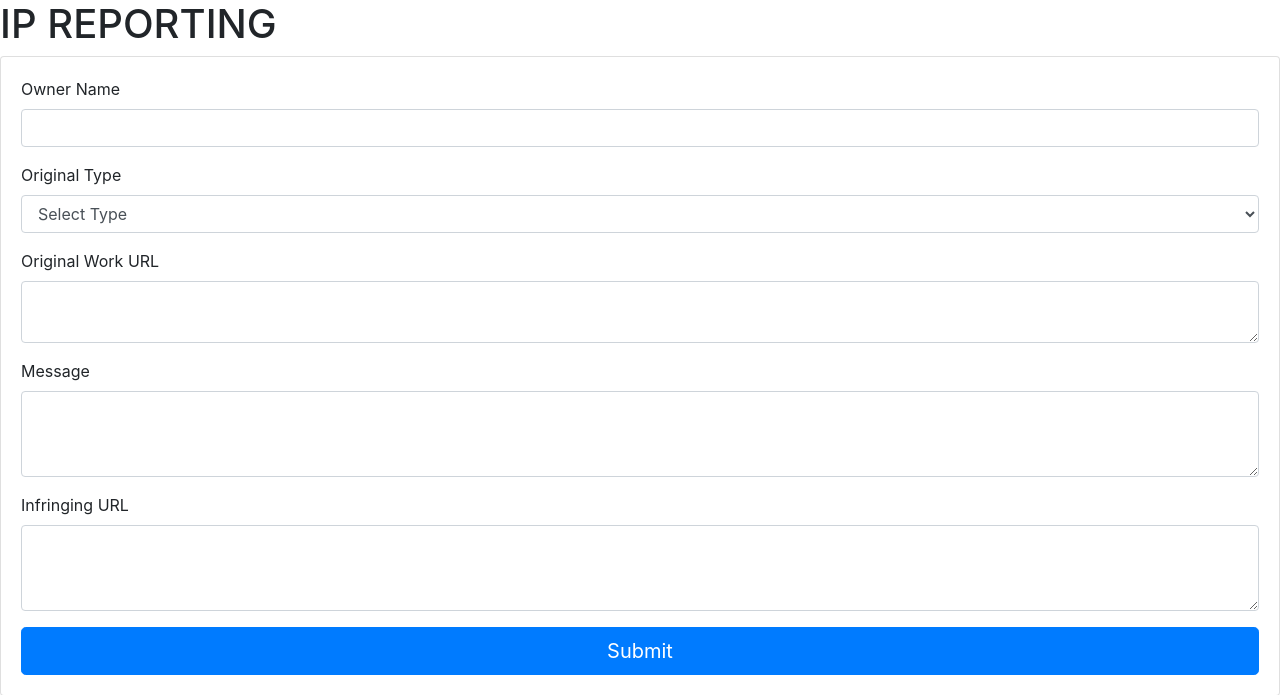
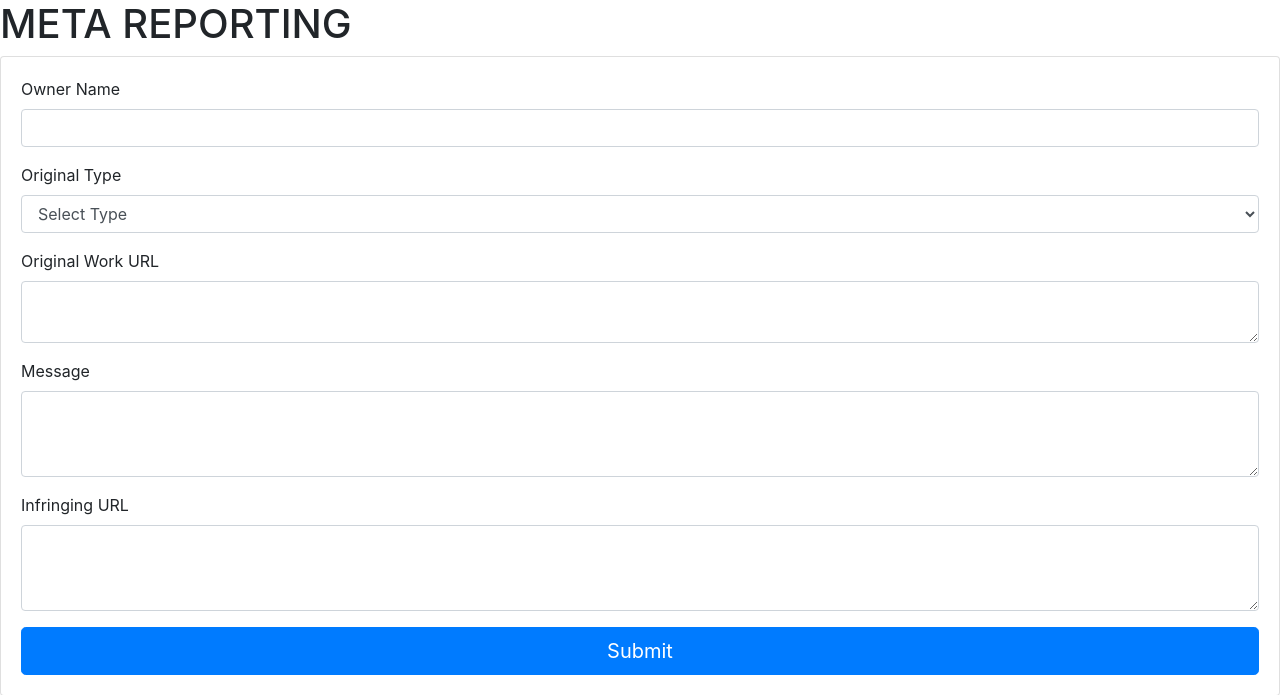
Before and after one commit to citycrasher/IP_reporting, a Flask app: page / in a window 1280 px wide. Shown: the top 695 px of the page. Run offline with Flask 3, Linux system fonts and the light colour scheme; some libraries are stand-ins or nearby versions.

Commit message:
Update form.html

```diff
--- a/templates/form.html
+++ b/templates/form.html
@@ -11,7 +11,7 @@
     <title>BLOCK-X</title>
   </head>
   <body>
-    <h1>IP REPORTING</h1>
+    <h1>META REPORTING</h1>
 
     <div class="card">
         <div class="card-body">
```
